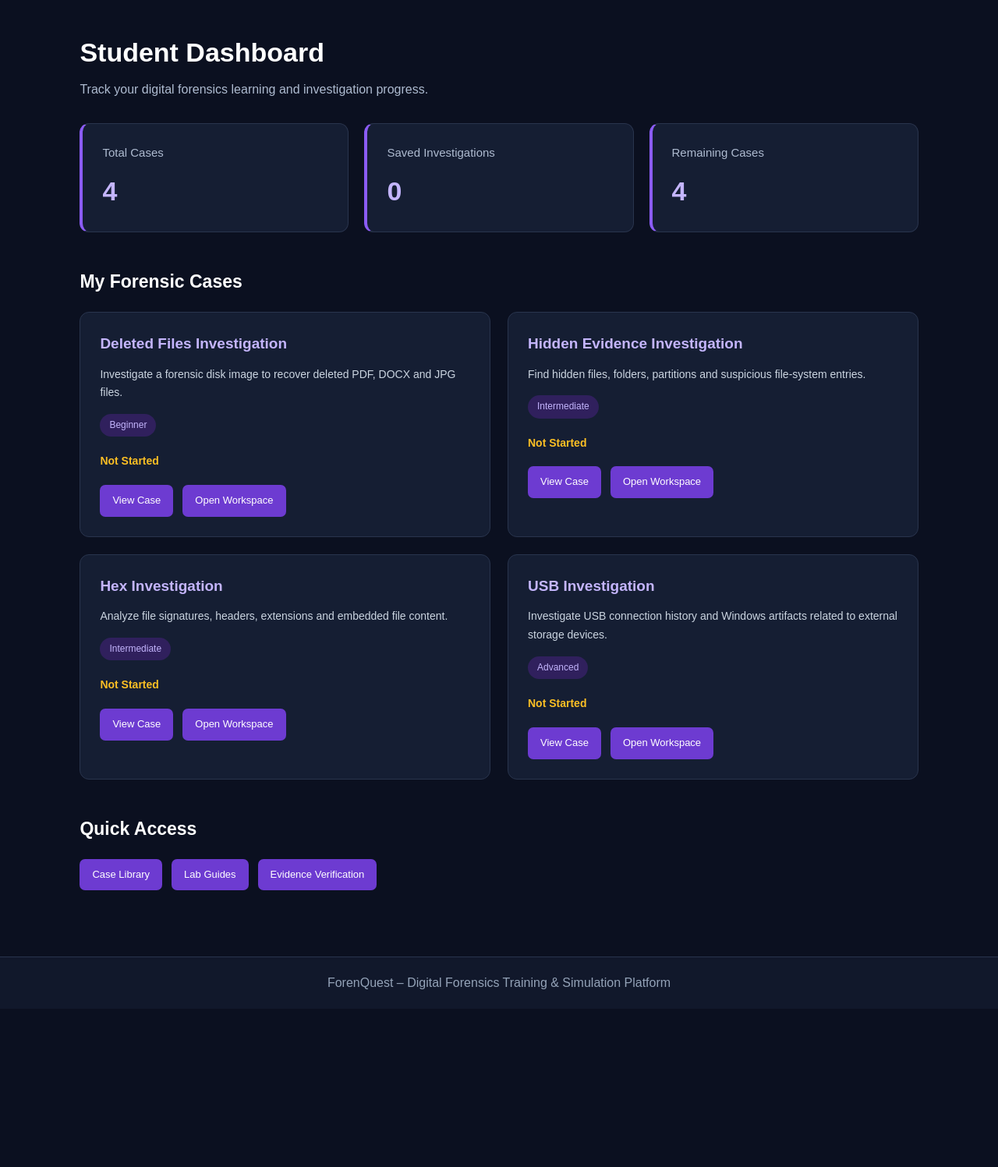
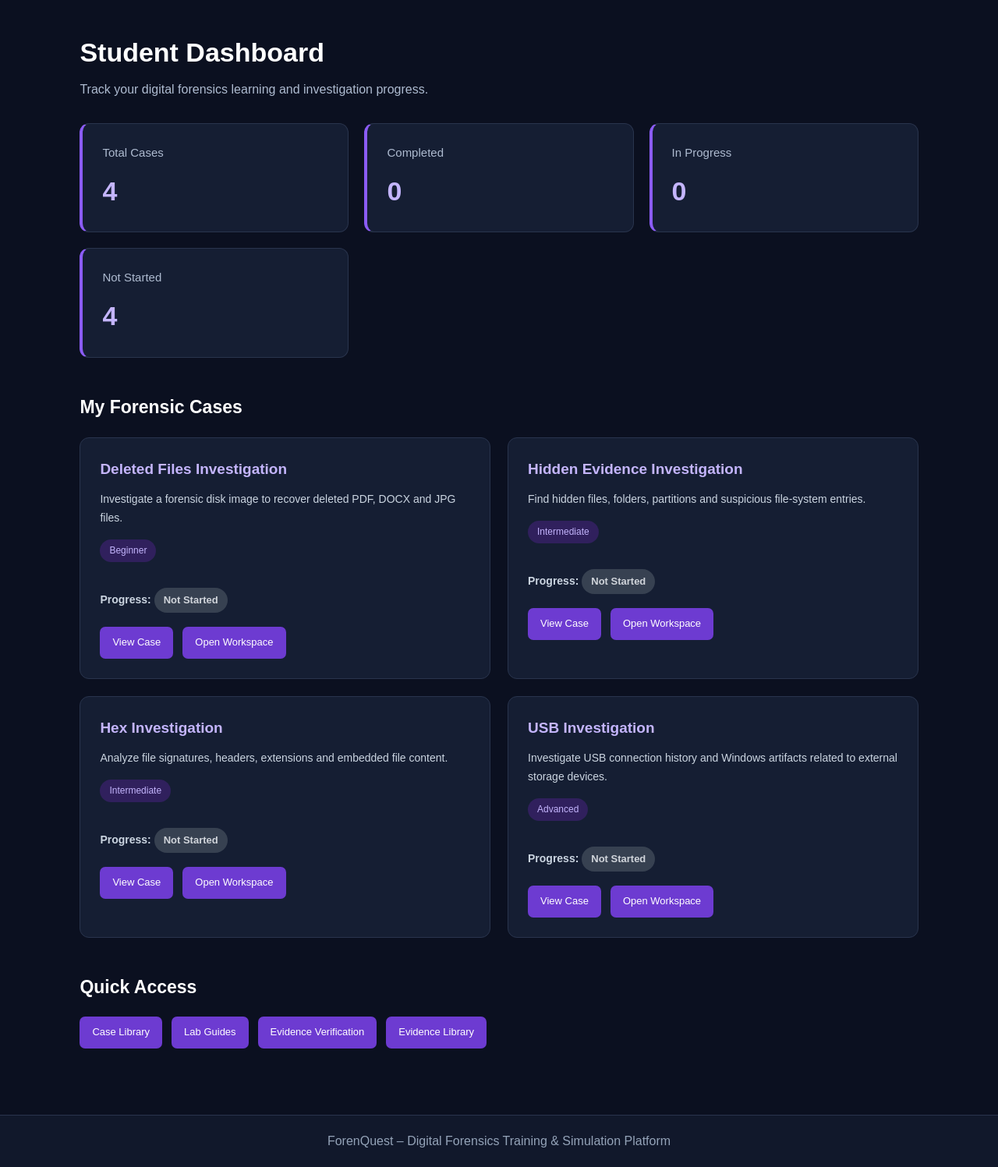
Before and after one commit to Qalb-Creater/ForenQuest, a Flask app: page /dashboard in a window 1280 px wide. Shown: the part 87-1584 px from the top of the page at 78% size. Before the commit the page ends 1356 px from the top, so only its background shows below. Run offline with Flask 3, Linux system fonts and the light colour scheme; the visitor is signed in with stand-in values (Sample User, id 1); data that the repository does not hold is empty.

Commit message:
Add investigation progress tracking
Add investigation progress tracking

```diff
--- a/app/__init__.py
+++ b/app/__init__.py
@@ -184,9 +184,10 @@ def create_app():
                     findings,
                     evidence_notes,
                     answers,
+                    status,
                     updated_at
                 )
-                VALUES (?, ?, ?, ?, ?, ?, CURRENT_TIMESTAMP)
+                VALUES (?, ?, ?, ?, ?, ?, 'In Progress', CURRENT_TIMESTAMP)
 
                 ON CONFLICT(student_id, case_id)
                 DO UPDATE SET
@@ -194,6 +195,7 @@ def create_app():
                     findings = excluded.findings,
                     evidence_notes = excluded.evidence_notes,
                     answers = excluded.answers,
+                    status = 'In Progress',
                     updated_at = CURRENT_TIMESTAMP
             """, (
                 student_id,
@@ -234,6 +236,44 @@ def create_app():
             guide=selected_guide,
             record=saved_record,
             saved_answers=saved_answers
+        )
+
+    # Mark an investigation as completed
+    @app.route("/workspace/<case_id>/complete", methods=["POST"])
+    def complete_investigation(case_id):
+
+        selected_case = next(
+            (case for case in CASES if case["id"] == case_id),
+            None
+        )
+
+        if selected_case is None:
+            abort(404)
+
+        if "user_id" not in session:
+            flash("Please log in to update investigation status.")
+            return redirect(url_for("login"))
+
+        student_id = str(session["user_id"])
+
+        db = get_db()
+
+        result = db.execute("""
+            UPDATE investigations
+            SET status = 'Completed',
+                updated_at = CURRENT_TIMESTAMP
+            WHERE student_id = ? AND case_id = ?
+        """, (student_id, case_id))
+
+        db.commit()
+
+        if result.rowcount == 0:
+            flash("Save your investigation before marking it completed.")
+        else:
+            flash("Investigation marked as completed!")
+
+        return redirect(
+            url_for("investigation_workspace", case_id=case_id)
         )
 
     # Evidence Verification
@@ -345,32 +385,59 @@ def create_app():
             flash("Please log in to access your dashboard.")
             return redirect(url_for("login"))
 
-        # Use the logged-in student's account ID
+        # Get the logged-in student's account ID
         student_id = str(session["user_id"])
 
         db = get_db()
 
+        # Retrieve all saved investigations and their statuses
         saved_records = db.execute("""
-            SELECT case_id, updated_at
+            SELECT case_id, status, updated_at
             FROM investigations
             WHERE student_id = ?
             ORDER BY updated_at DESC
         """, (student_id,)).fetchall()
 
+        # Get IDs of cases with saved investigations
         saved_case_ids = [
             record["case_id"] for record in saved_records
         ]
 
+        # Map each case to its current investigation status
+        case_statuses = {
+            record["case_id"]: record["status"]
+            for record in saved_records
+        }
+
+        # Calculate dashboard statistics
         total_cases = len(CASES)
+
         saved_count = len(saved_records)
 
+        completed_count = sum(
+            1 for record in saved_records
+            if record["status"] == "Completed"
+        )
+
+        in_progress_count = sum(
+            1 for record in saved_records
+            if record["status"] == "In Progress"
+        )
+
+        not_started_count = total_cases - saved_count
+
+        # Display dashboard
         return render_template(
             "dashboard.html",
             cases=CASES,
             total_cases=total_cases,
             saved_count=saved_count,
             saved_case_ids=saved_case_ids,
-            saved_records=saved_records
+            saved_records=saved_records,
+            case_statuses=case_statuses,
+            completed_count=completed_count,
+            in_progress_count=in_progress_count,
+            not_started_count=not_started_count
         )
 
 
--- a/app/database.py
+++ b/app/database.py
@@ -42,6 +42,7 @@ def init_db(app):
                 findings TEXT,
                 evidence_notes TEXT,
                 answers TEXT,
+                status TEXT NOT NULL DEFAULT 'In Progress',
                 updated_at TIMESTAMP DEFAULT CURRENT_TIMESTAMP,
                 UNIQUE(student_id, case_id)
             )
@@ -55,4 +56,16 @@ def init_db(app):
                 created_at TIMESTAMP DEFAULT CURRENT_TIMESTAMP
             )
         """)
+                # Add status column to existing databases if needed.
+        columns = db.execute(
+            "PRAGMA table_info(investigations)"
+        ).fetchall()
+
+        column_names = [column["name"] for column in columns]
+
+        if "status" not in column_names:
+            db.execute("""
+                ALTER TABLE investigations
+                ADD COLUMN status TEXT NOT NULL DEFAULT 'In Progress'
+            """)
         db.commit()
--- a/app/static/css/style.css
+++ b/app/static/css/style.css
@@ -787,3 +787,38 @@ button:disabled {
 .evidence-button:hover {
     background: #6d28d9;
 }
+
+/* =================================
+   INVESTIGATION PROGRESS STATUS
+================================= */
+
+.case-progress {
+    margin-top: 18px;
+    margin-bottom: 15px;
+    font-weight: 600;
+}
+
+.status-not-started,
+.status-in-progress,
+.status-completed {
+    display: inline-block;
+    padding: 5px 12px;
+    border-radius: 20px;
+    font-size: 13px;
+    font-weight: 600;
+}
+
+.status-not-started {
+    background: #374151;
+    color: #d1d5db;
+}
+
+.status-in-progress {
+    background: #78350f;
+    color: #fcd34d;
+}
+
+.status-completed {
+    background: #064e3b;
+    color: #6ee7b7;
+}
--- a/app/templates/dashboard.html
+++ b/app/templates/dashboard.html
@@ -10,6 +10,7 @@
         <p>Track your digital forensics learning and investigation progress.</p>
     </div>
 
+    <!-- Progress Statistics -->
     <div class="dashboard-stats">
 
         <div class="stat-card">
@@ -18,23 +19,32 @@
         </div>
 
         <div class="stat-card">
-            <h3>Saved Investigations</h3>
-            <p>{{ saved_count }}</p>
+            <h3>Completed</h3>
+            <p>{{ completed_count }}</p>
         </div>
 
         <div class="stat-card">
-            <h3>Remaining Cases</h3>
-            <p>{{ total_cases - saved_count }}</p>
+            <h3>In Progress</h3>
+            <p>{{ in_progress_count }}</p>
+        </div>
+
+        <div class="stat-card">
+            <h3>Not Started</h3>
+            <p>{{ not_started_count }}</p>
         </div>
 
     </div>
 
+    <!-- Forensic Cases -->
     <div class="dashboard-section">
+
         <h2>My Forensic Cases</h2>
 
         <div class="dashboard-cases">
 
             {% for case in cases %}
+
+            {% set status = case_statuses.get(case.id, 'Not Started') %}
 
             <div class="dashboard-case-card">
 
@@ -46,11 +56,16 @@
                     {{ case.level }}
                 </span>
 
-                {% if case.id in saved_case_ids %}
-                    <p class="saved-status">Investigation Saved</p>
-                {% else %}
-                    <p class="pending-status">Not Started</p>
-                {% endif %}
+                <p class="case-progress">
+                    <strong>Progress:</strong>
+                    {% if status == 'Completed' %}
+                        <span class="status-completed">Completed</span>
+                    {% elif status == 'In Progress' %}
+                        <span class="status-in-progress">In Progress</span>
+                    {% else %}
+                        <span class="status-not-started">Not Started</span>
+                    {% endif %}
+                </p>
 
                 <div class="dashboard-links">
 
@@ -69,9 +84,12 @@
             {% endfor %}
 
         </div>
+
     </div>
 
+    <!-- Quick Access -->
     <div class="dashboard-section">
+
         <h2>Quick Access</h2>
 
         <div class="quick-links">
@@ -84,7 +102,12 @@
                 Evidence Verification
             </a>
 
+            <a href="{{ url_for('evidence_library') }}">
+                Evidence Library
+            </a>
+
         </div>
+
     </div>
 
 </div>
```
Also changed, not shown: app/templates/workspace.html (+62 -3 lines).
